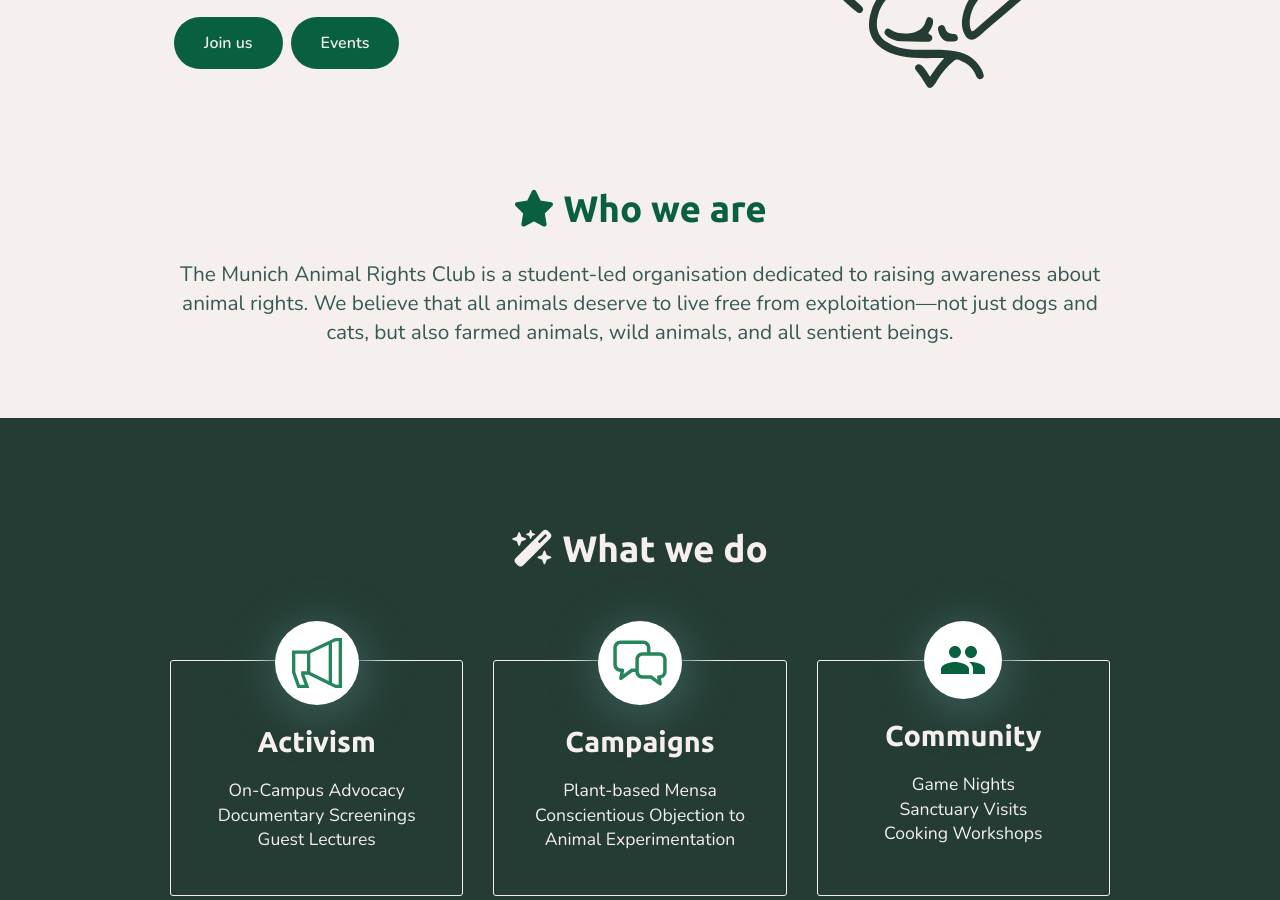
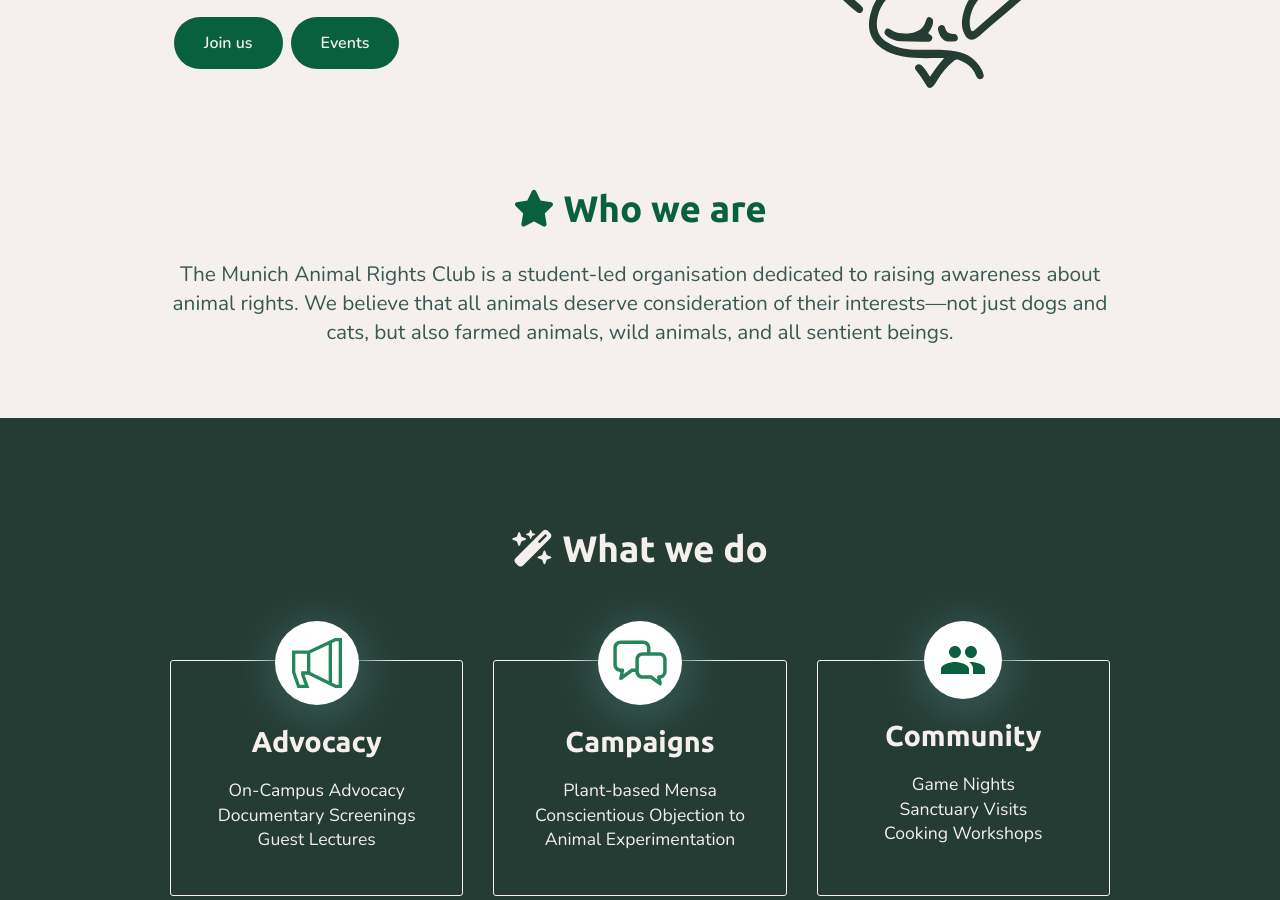
Before and after one commit to municharc/municharc.github.io, a Jekyll site: the page built from index.html, in a window 1280 px wide and 900 px high, scrolled down 242 px. Built offline with Jekyll 4.4.1, drawn with Linux system fonts in a browser that asks for light colours; nearby versions of some CDN libraries.

Commit message:
Update index.html

```diff
--- a/index.html
+++ b/index.html
@@ -29,7 +29,7 @@
 
 <div class="container fade-in-auto">
 	<h2 ><i class="fa-solid fa-star"></i> Who we are</h2>
-	<p align="center">The Munich Animal Rights Club is a student-led organisation dedicated to raising awareness about animal rights. We believe that all animals deserve to live free from exploitation—not just dogs and cats, but also farmed animals, wild animals, and all sentient beings.</p>
+	<p align="center">The Munich Animal Rights Club is a student-led organisation dedicated to raising awareness about animal rights. We believe that all animals deserve consideration of their interests—not just dogs and cats, but also farmed animals, wild animals, and all sentient beings.</p>
 </div>
 
 <div class="darker fade-in">
@@ -42,7 +42,7 @@
 				<div class="image">
 					<img src="images/activism-icon.svg" height="64px" width="64px">
 				</div>
-				<h3>Activism</h3>
+				<h3>Advocacy</h3>
 				<p >On-Campus Advocacy <br> Documentary Screenings <br> Guest Lectures</p>
 			</li>
 
```
